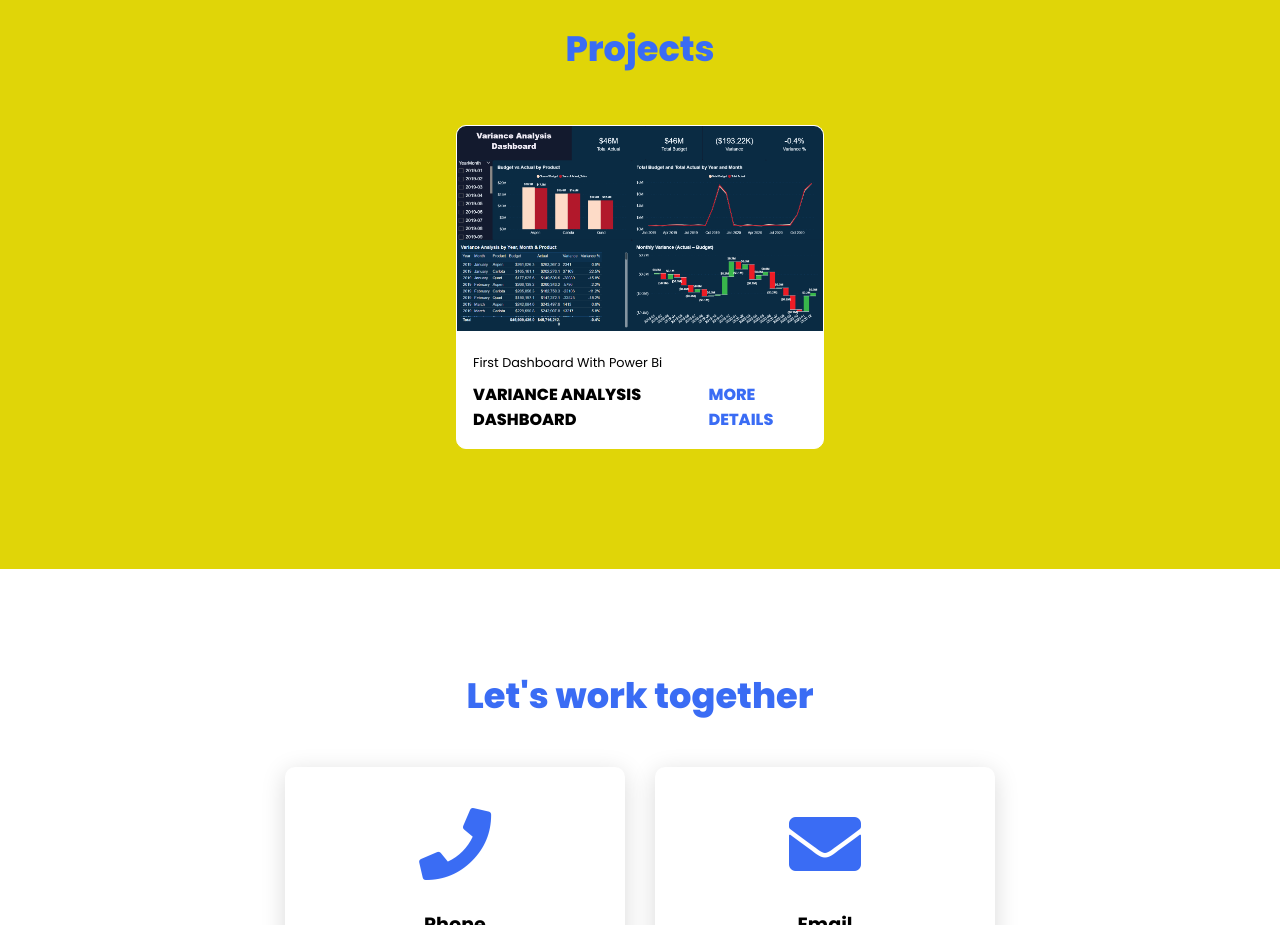
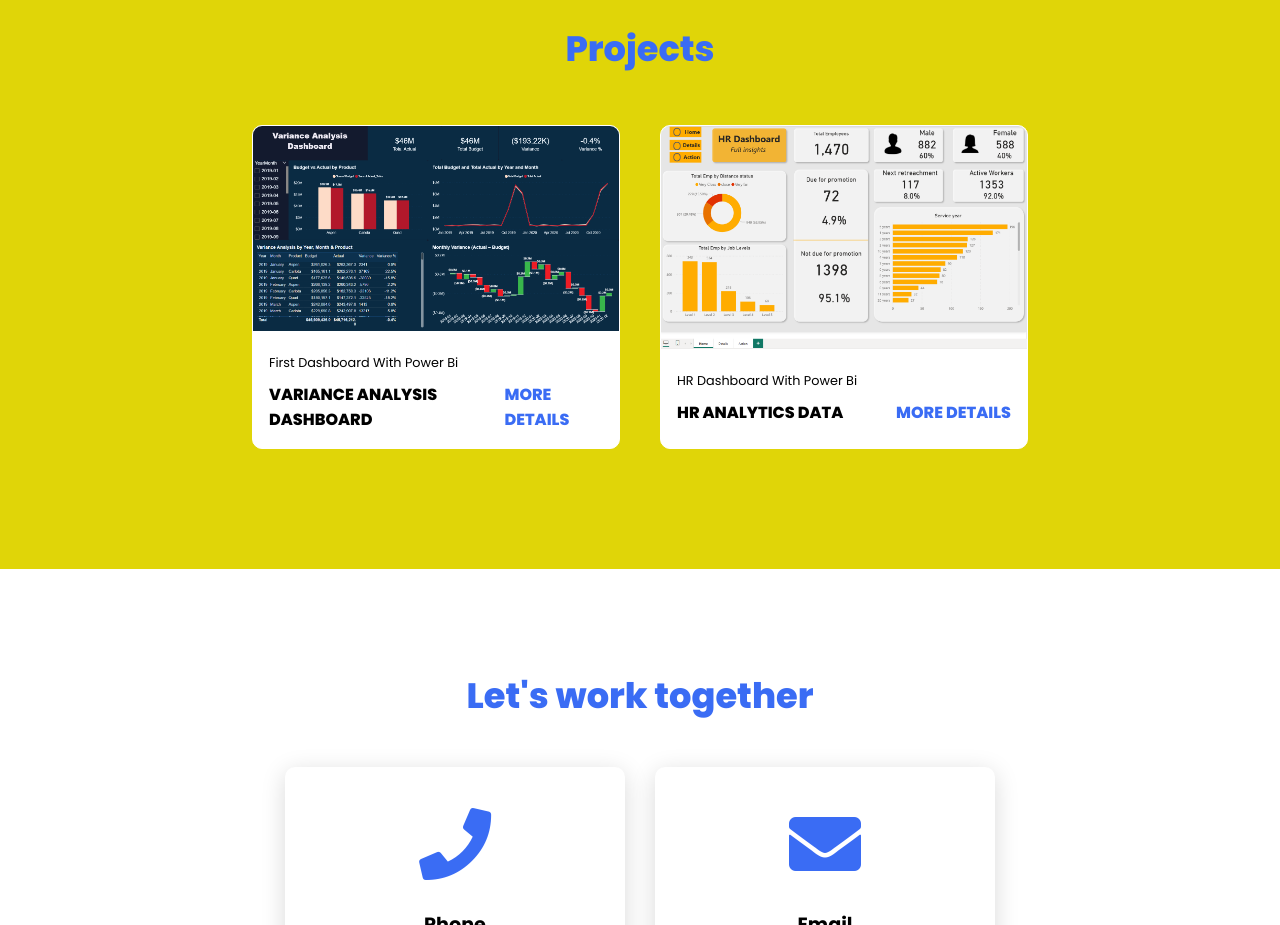
Before and after one commit to Ref3at10/Youssef-Portofolio, a plain HTML site: page index.html in a window 1280 px wide. Shown: the part 2620-3545 px from the top of the page. Drawn offline with Linux system fonts and the light colour scheme.

Commit message:
Add Project 2 and HR dashboard

```diff
--- a/index.html
+++ b/index.html
@@ -84,6 +84,20 @@
                         <a href="https://www.linkedin.com/posts/youssef-a-refaat-750085319_powerbi-datavisualization-dataanalytics-activity-7368527008093380609-RfYn?utm_source=share&utm_medium=member_desktop&rcm=ACoAAFCifewBlUe9V5u6hK-hfEb1WQ2wGBOa_QQ" target="_blank" class="more-details">More details</a>
                     </strong>
                 </div>
+            </div>
+            <div class="project-card">
+                <div class="project-image">
+                    <img src="images/HR Dashboard.png" />
+                </div>
+                <div class="project-info">
+                    <p class="project-category">HR Dashboard With Power Bi</p>
+                    <strong class="project-title">
+                        <span>HR Analytics Data</span>
+                        <a href="https://www.linkedin.com/posts/youssef-a-refaat-750085319_hranalytics-peoplemanagement-powerbideveloper-activity-7377023457399779328-u1c8?utm_source=share&utm_medium=member_desktop&rcm=ACoAAFCifewBlUe9V5u6hK-hfEb1WQ2wGBOa_QQ" target="_blank" class="more-details">More details</a>
+                    </strong>
+                </div>
+            </div>
+         </div>
     </section>
 
     <section class="cards contact" id="contact">
```
Also changed, not shown: images/HR Dashboard.png (added).
